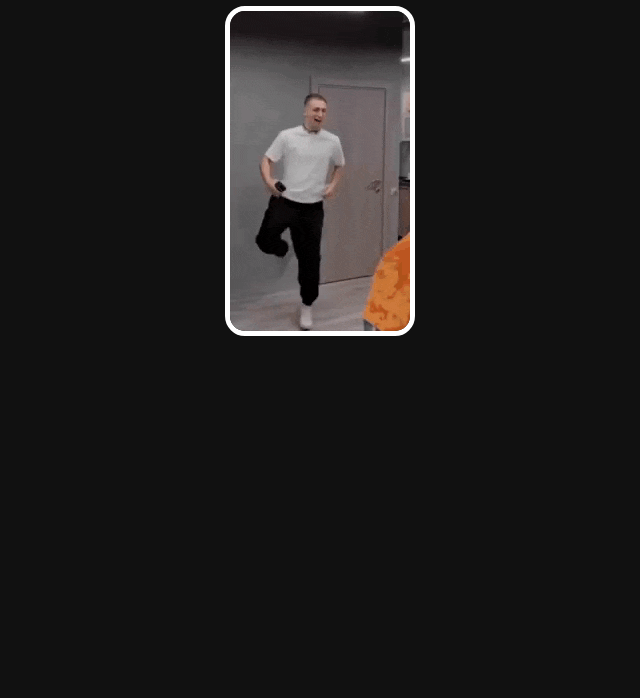
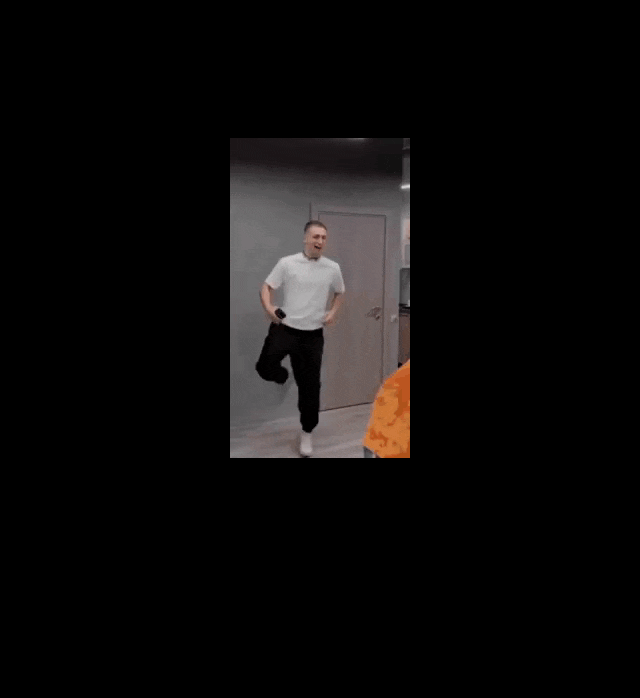
Before and after one commit to Scrooll/nabralconditcii.github.io, a plain HTML site: page index.html in a window 1280 px wide. Shown: the part 102-800 px from the top of the page, without its empty margins (320-960 px from the left). Drawn offline with Linux system fonts and the light colour scheme.

Commit message:
Update index.html

```diff
--- a/index.html
+++ b/index.html
@@ -2,25 +2,23 @@
 <html lang="en">
 <head>
   <meta charset="UTF-8">
-  <title>кондициий набрал в моменте ебать</title>
+  <title>набрал кондициий</title>
   <style>
     body {
-      background-color: #111;
-      color: #fff;
-      text-align: center;
-      margin-top: 50px;
-      font-family: sans-serif;
+      margin: 0;
+      height: 100vh;
+      background-color: #000;
+      display: flex;
+      justify-content: center;
+      align-items: center;
     }
     img {
-      max-width: 90%;
-      height: auto;
-      border: 5px solid white;
-      border-radius: 20px;
+      max-width: 100%;
+      max-height: 100%;
     }
   </style>
 </head>
 <body>
-  <h1> кондиции зашкаливают</h1>
-  <img src="litvib.gif" alt="Сосал?">
+  <img src="litvib.gif" alt="сигма про роман">
 </body>
 </html>
```
